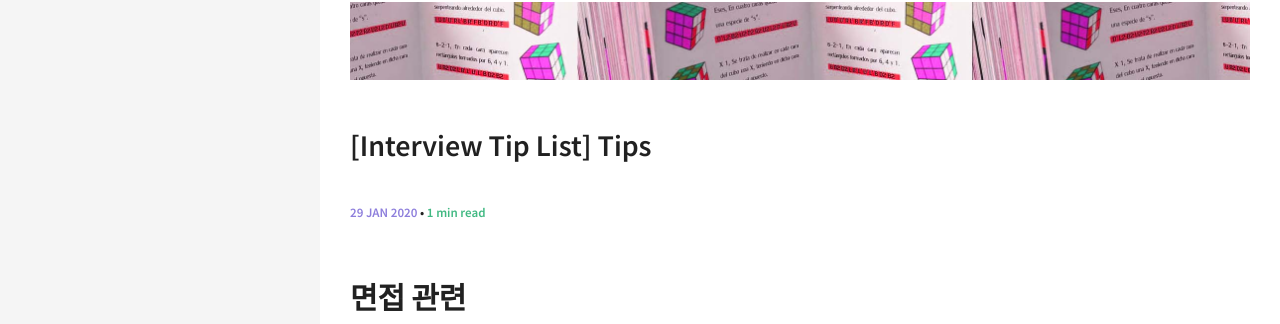
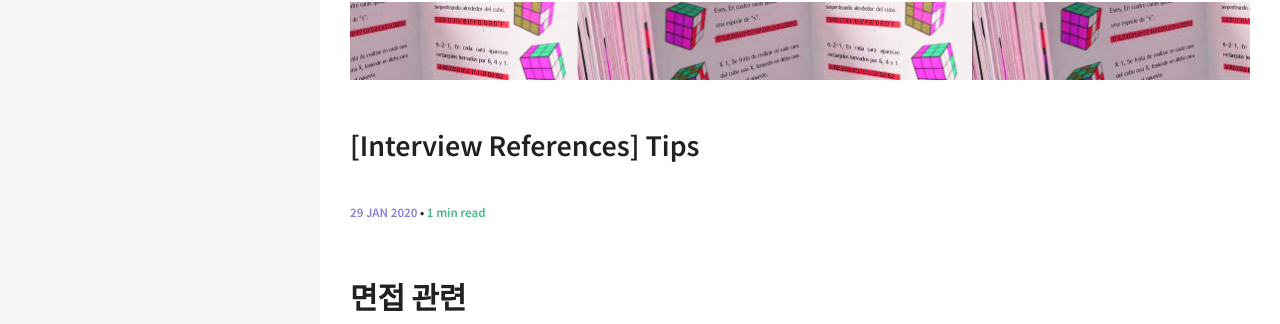
Before and after one commit to jhonggg/jhonggg.github.io, a Jekyll site: the page built from _posts/2020-01-29-Interview-Tip.md, in a window 1280 px wide. Shown: the part 108-432 px from the top of the page. Built offline with Jekyll 4.4.1, drawn with Linux system fonts in a browser that asks for light colours.

Commit message:
change title and excerpt

```diff
--- a/_posts/2020-01-29-Interview-Tip.md
+++ b/_posts/2020-01-29-Interview-Tip.md
@@ -1,7 +1,7 @@
 ---
 layout: post
-title: "[Interview Tip List] Tips"
-excerpt: "Interview Tip List"
+title: "[Interview References] Tips"
+excerpt: "Interview References #1"
 modified: 2020-01-29
 tags: ["Interview", "Tip"]
 comments: true
```
